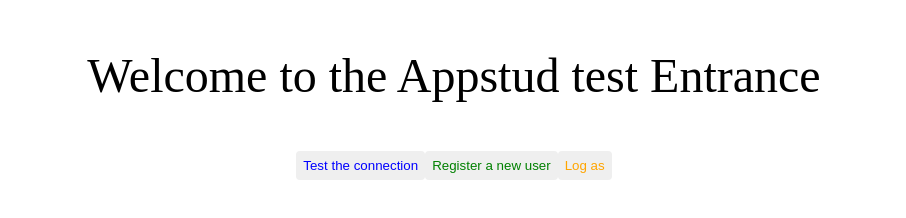
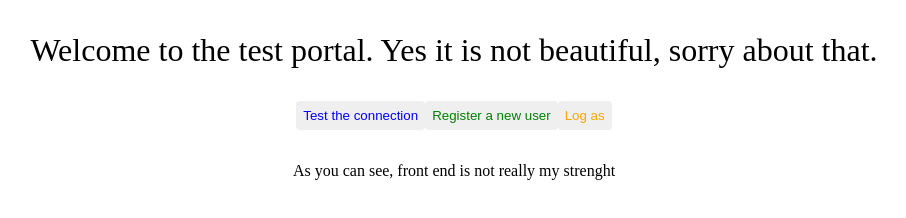
Before and after one commit to MarcillaudG/Test_Typescript, a website: page view/index.html in a window 1280 px wide. Shown: the whole page, without its empty margins (186-1092 px from the left). Drawn offline with Linux system fonts and the light colour scheme.

Commit message:
Add some text

```diff
--- a/view/cssfiles/indexCss.css
+++ b/view/cssfiles/indexCss.css
@@ -3,9 +3,15 @@ body {
     height: 100vh;
        }
  p {
-    font-size: 3rem;
+    font-size: 2rem;
     display: flex;
     align-items: center;
+    justify-content: center;
+ }
+ div {
+    font-size: 1rem;
+    display: flex;
+    align-self: center;
     justify-content: center;
  }
 
--- a/view/index.html
+++ b/view/index.html
@@ -6,7 +6,8 @@
     <script type="text/javascript" src="viewControllers/UserController.js"></script>
 </head>
 <body>
-<p>Welcome to the Appstud test Entrance</p>
+<p>Welcome to the test portal. Yes it is not beautiful, sorry about that.</p>
+
 <p>
 <button id='demo' style="color:blue" onclick=goToHealthCheck() value="Display">Test the connection</button>
 
@@ -15,6 +16,7 @@
 
 
 <button id='register' style="color:orange" onclick=loginUser() value="Display">Log as</button>
+<div>As you can see, front end is not really my strenght</div>
 </p>
 </body>
 </html>
--- a/view/viewControllers/HealthCheckController.js
+++ b/view/viewControllers/HealthCheckController.js
@@ -1,8 +1,8 @@
 
 
 function showHealthCheck(){
-    document.getElementById("message").innerHTML = "Voici le healthcheck"
-    fetch('http://localhost:3000/api/timemachine/logs/mcfly', {
+    document.getElementById("message").innerHTML = "Voici le healthcheck. La request est valide mais ne permet pas de recuperer la reponse."
+    fetch('http://localhost:3000/api/healthcheck', {
     // mode: 'no-cors',
     method: 'GET',
     headers: {
```
Also changed, not shown: view/healthCheck.html (+3 -3 lines).
